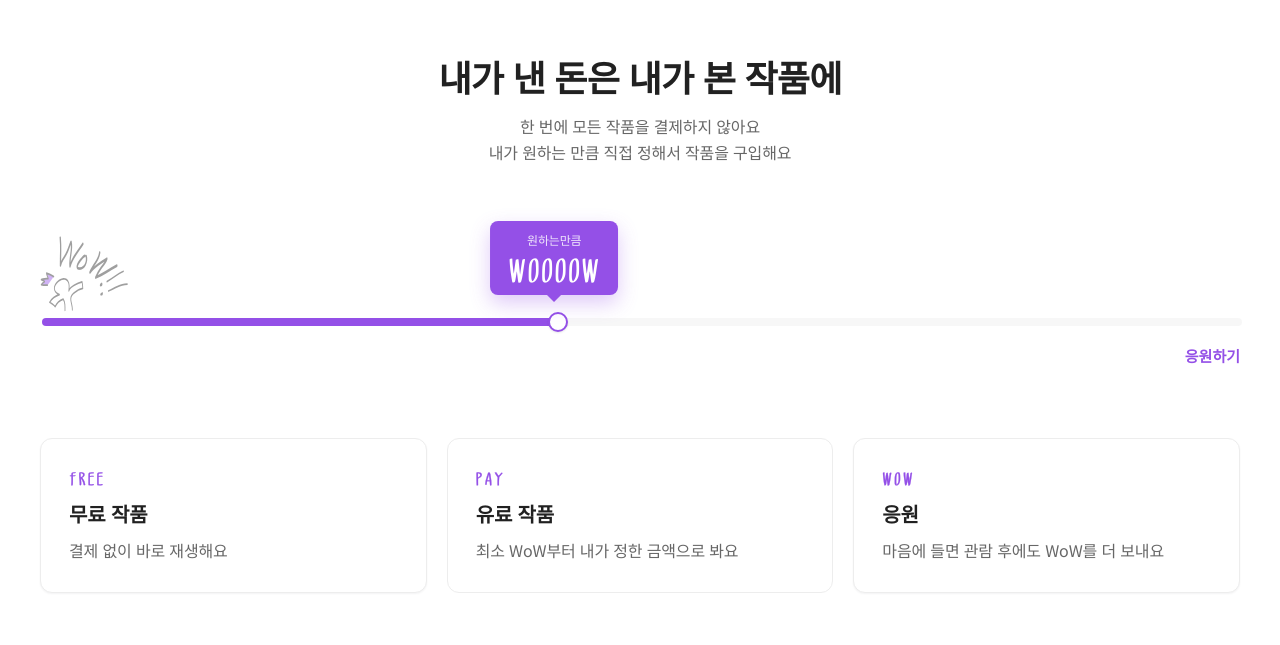
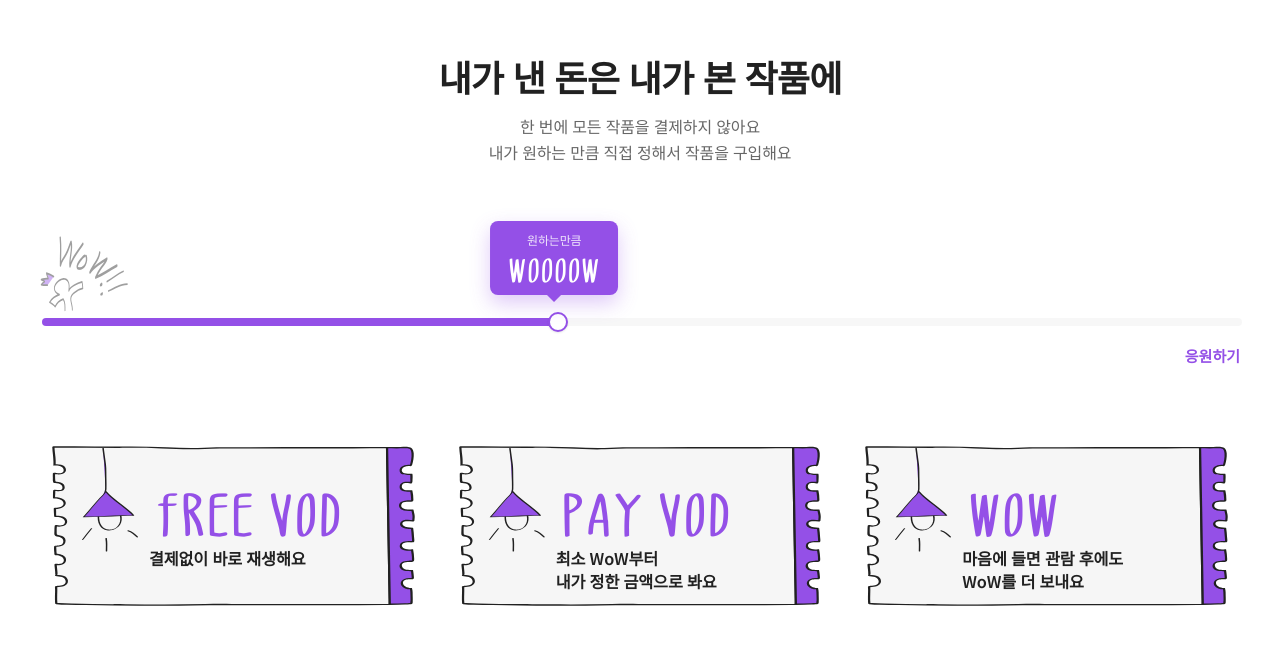
Before and after one commit to hyozl/whatsoapage, a plain HTML site: page src/index.html in a window 1280 px wide. Shown: the part 2310-2955 px from the top of the page. Drawn offline with Linux system fonts and the light colour scheme; no server answers; animation ran at ten frames a second; files whose address does not match are found by name.

Commit message:
WoW 아래 모드 카드 3개를 티켓 손그림으로 (FREE VOD · PAY VOD · WoW)
Co-Authored-By: Claude Opus 5.5 <noreply@anthropic.com>
Claude-Session: https://claude.ai/code/session_01NZe1ntTJbysDSXxQLuCArP

```diff
--- a/src/css/style.css
+++ b/src/css/style.css
@@ -1591,3 +1591,14 @@ body { color: var(--ink); }
 /* 영상 LIVE 표시: 점과 글자 가운데 정렬, 오아 보라색 */
 .stage-top .chip-live { background: var(--brand-color, #9450E7) !important; display: inline-flex !important; align-items: center; justify-content: center; gap: 6px; line-height: 1 !important; padding: 5px 8px 5px 9px !important; }
 .stage-top .chip-live::before { position: static !important; margin: 0 !important; flex: 0 0 auto; }
+
+/* 03 모드 카드 → 티켓 손그림 (FREE VOD / PAY VOD / WoW) */
+.modes.modes-ticket { display: grid !important; grid-template-columns: repeat(3, 1fr); gap: 20px; }
+.modes.modes-ticket li { position: relative; aspect-ratio: 1007 / 458; container-type: inline-size; padding: 0 !important; margin: 0;
+  background: url("../assets/illust/ticket.svg") center / 100% 100% no-repeat !important; border: 0 !important; border-radius: 0 !important; box-shadow: none !important;
+  transform: none; transition: transform .25s ease, filter .25s ease !important; text-align: left; }
+.modes.modes-ticket li:hover { transform: translateY(-3px) !important; box-shadow: none !important; filter: drop-shadow(0 10px 16px rgba(52,26,90,.14)); }
+.modes-ticket .tk-title { position: absolute; left: 29.8%; right: 12%; top: 26%; font-family: "Ordinary Artist", "Noto Sans KR", sans-serif; font-weight: 400; font-size: 12cqw; line-height: 1; color: var(--brand-color, #9450E7); white-space: nowrap; }
+.modes-ticket .tk-desc { position: absolute; left: 28.2%; right: 12%; top: 62%; margin: 0; font-family: "Noto Sans KR", sans-serif; font-weight: 600; font-size: 4.2cqw; line-height: 1.4; color: #212121; word-break: keep-all; }
+@media (max-width:1000px){ .modes.modes-ticket { grid-template-columns: 1fr; max-width: 520px; margin-left: auto; margin-right: auto; } }
+@media (max-width:767px){ .modes.modes-ticket { gap: 14px; } }
--- a/src/index.html
+++ b/src/index.html
@@ -145,10 +145,11 @@
           <div class="price-labels"><span class="wow-max">응원하기</span></div>
         </div>
 
-        <ul class="modes">
-          <li><span class="en-label">FREE</span><strong>무료 작품</strong><p>결제 없이 바로 재생해요</p></li>
-          <li class="is-accent"><span class="en-label">PAY</span><strong>유료 작품</strong><p>최소 WoW부터 내가 정한 금액으로 봐요</p></li>
-          <li><span class="en-label">WOW</span><strong>응원</strong><p>마음에 들면 관람 후에도 WoW를 더 보내요</p></li>
+        <!-- 티켓 카드 (배경 손그림: assets/illust/ticket.svg) -->
+        <ul class="modes modes-ticket">
+          <li><span class="tk-title en">FREE VOD</span><p class="tk-desc">결제없이 바로 재생해요</p></li>
+          <li><span class="tk-title en">PAY VOD</span><p class="tk-desc">최소 WoW부터<br />내가 정한 금액으로 봐요</p></li>
+          <li><span class="tk-title en">WoW</span><p class="tk-desc">마음에 들면 관람 후에도<br />WoW를 더 보내요</p></li>
         </ul>
       </div>
     </section>
```
Also changed, not shown: src/assets/illust/ticket.svg (added), 1 other file.
